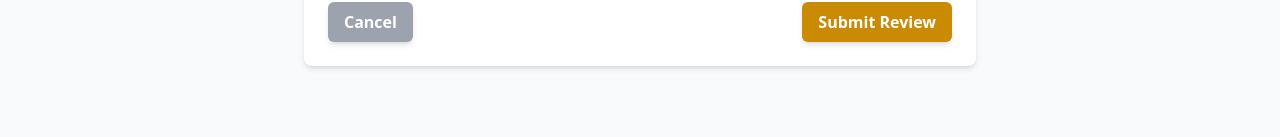
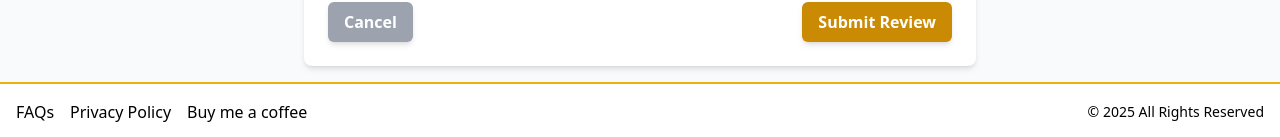
Before and after one commit to nnayk/ratemycafeteria, a Next.js app in the folder frontend/: page /school/1/cafes/1/review in a window 1280 px wide. Shown: the part 660-797 px from the top of the page. Built offline with nearby package versions, Linux system fonts and the light colour scheme; no server answers.

Commit message:
Upgrade next version + add footer to wrar page
Hopefully no more hydration errors (was getting it b/c next version was
outdated apparently (15.1.2))

```diff
--- a/frontend/app/school/[schoolName]/cafes/[cafeName]/review/page.tsx
+++ b/frontend/app/school/[schoolName]/cafes/[cafeName]/review/page.tsx
@@ -9,6 +9,7 @@ import PhotoCamera from '@mui/icons-material/PhotoCamera';
 import { addReview } from '../../../../../db';
 import { useAuth } from '../../../../../contexts/AuthContext';
 import { useEffect } from 'react';
+import { Footer } from '../../../../../components/Footer';
 // import { uploadPhotos } from '../../../../../backend';
 
 //export default function WriteReviewPage({ params }: { params: { schoolName: string, cafeName: string } }) {
@@ -215,6 +216,7 @@ export default function WriteReviewPage({ params }: { params: Promise<{ schoolNa
     </div>
   </div>
 )}
+  <Footer />
     </div>
   );
 }
--- a/frontend/package.json
+++ b/frontend/package.json
@@ -17,7 +17,7 @@
     "cloudinary": "^2.5.1",
     "countrycitystatejson": "^21.3.2703",
     "firebase": "^11.1.0",
-    "next": "15.1.2",
+    "next": "^15.1.6",
     "react": "^19.0.0",
     "react-dom": "^19.0.0",
     "react-router": "^7.1.1",
```
Also changed, not shown: 1 other file (tests, documents, lock files or other folders).
